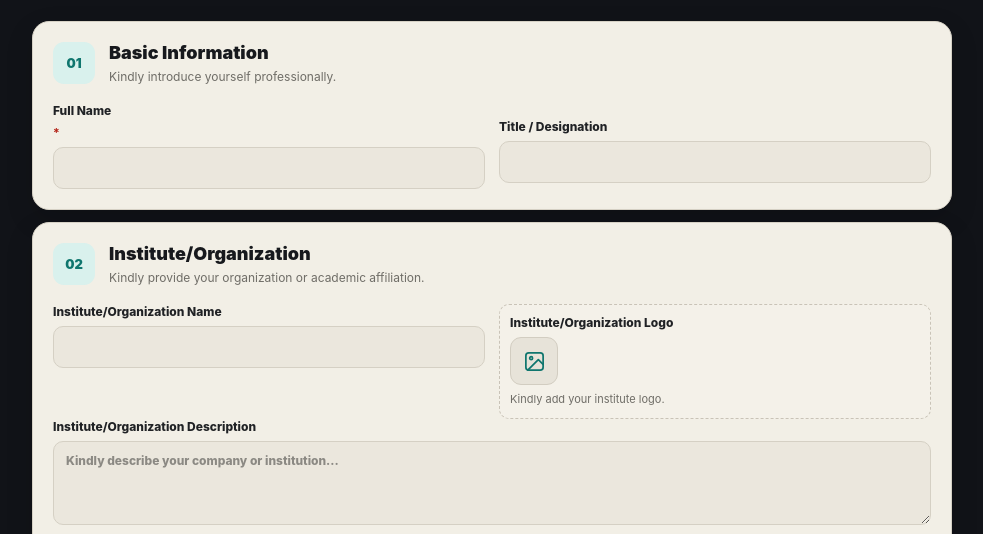
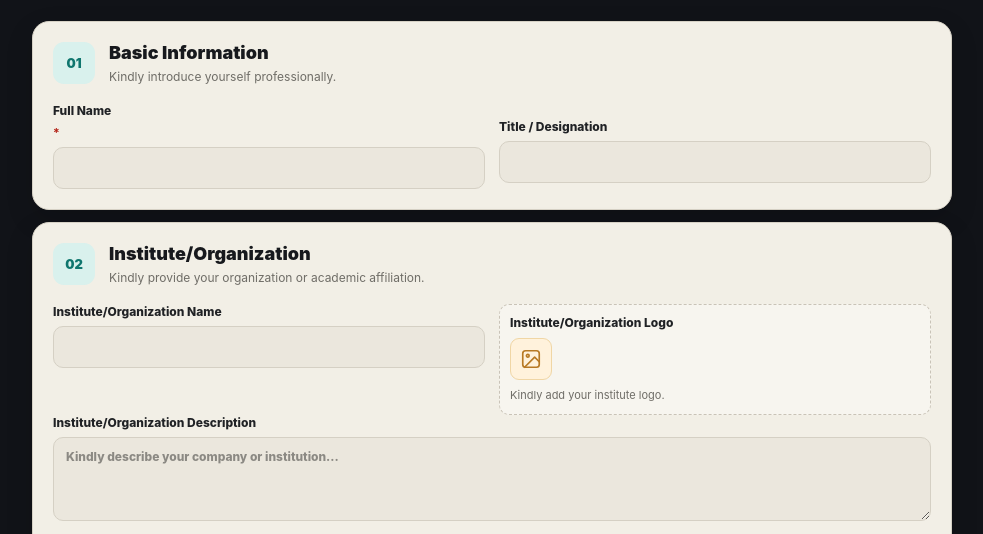
Before and after one commit to SIDDHARTHA1209/Visiting_Card_v2.0.0, a plain HTML site: page public/create/index.html in a window 1280 px wide. Shown: the part 255-789 px from the top of the page, without its empty margins (148-1131 px from the left). Drawn offline with Linux system fonts and the light colour scheme.

Commit message:
photo and logo upload

```diff
--- a/public/create/style.css
+++ b/public/create/style.css
@@ -810,3 +810,83 @@ small{
 		max-width:calc(100vw - 20px);
 	}
 }
+
+
+/* Profile photo upload icon */
+#photoAddButton {
+	background: #e8f2ff;
+	border-color: #c7dcfa;
+	color: #3478c8;
+}
+
+#photoAddButton:hover {
+	background: #d8e9ff;
+	border-color: #8bb8ef;
+}
+
+/* Institute logo upload icon */
+#logoAddButton {
+	background: #fff2dc;
+	border-color: #f0d6a5;
+	color: #b77924;
+}
+
+#logoAddButton:hover {
+	background: #ffe8bf;
+	border-color: #e4bd76;
+}
+
+/* Keep upload boxes compact */
+.upload-box {
+	display: flex;
+	flex-direction: column;
+	align-items: flex-start;
+	gap: 8px;
+	align-self: start;
+	min-height: 0;
+	padding: 10px;
+	border: 1px dashed #c9c3b7;
+	border-radius: 10px;
+	background: #f7f5ef;
+}
+
+/* Keep the upload icons easy to recognize */
+.image-upload-button {
+	display: grid;
+	width: 42px;
+	height: 42px;
+	padding: 0;
+	place-items: center;
+	border: 1px solid;
+	border-radius: 9px;
+	cursor: pointer;
+	transition: background .2s, border-color .2s;
+}
+
+.image-upload-button svg {
+	width: 22px;
+	height: 22px;
+	fill: none;
+	stroke: currentColor;
+	stroke-width: 1.8;
+	stroke-linecap: round;
+	stroke-linejoin: round;
+}
+
+/* Uploaded image preview */
+.preview {
+	display: block;
+	width: 65px;
+	height: 65px;
+	object-fit: cover;
+	border: 1px solid #d0cabe;
+	border-radius: 8px;
+	background: #e6e2d8;
+}
+
+/* Profile photos use a circular preview */
+.profile-upload .preview {
+	width: 80px;
+	height: 80px;
+	border-radius: 50%;
+}
```
